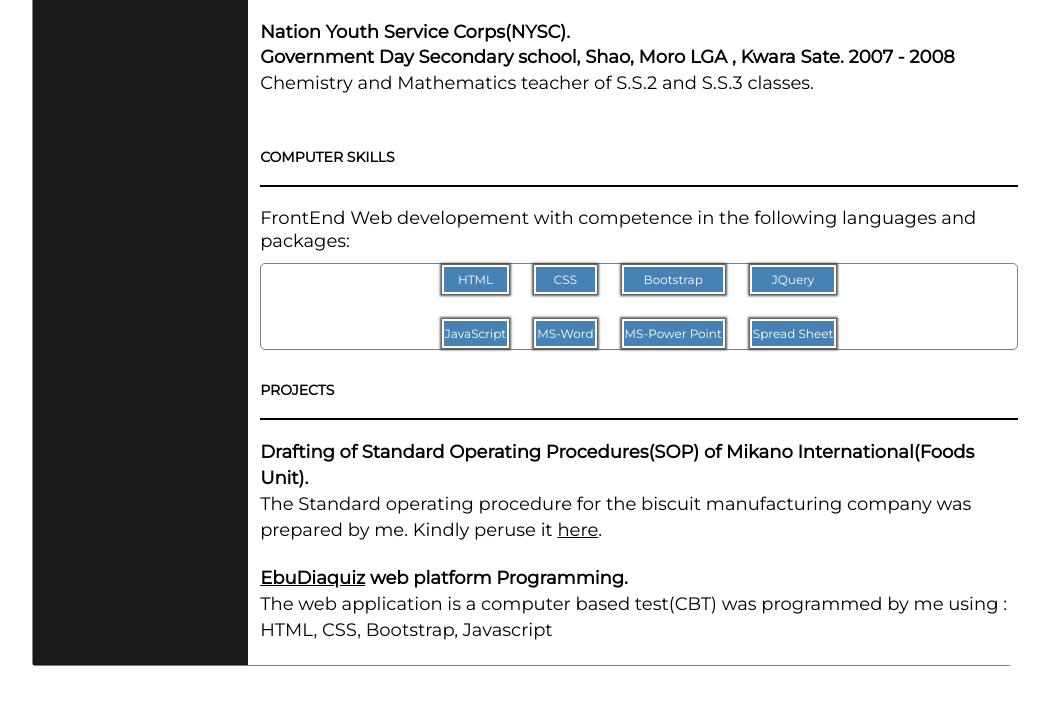
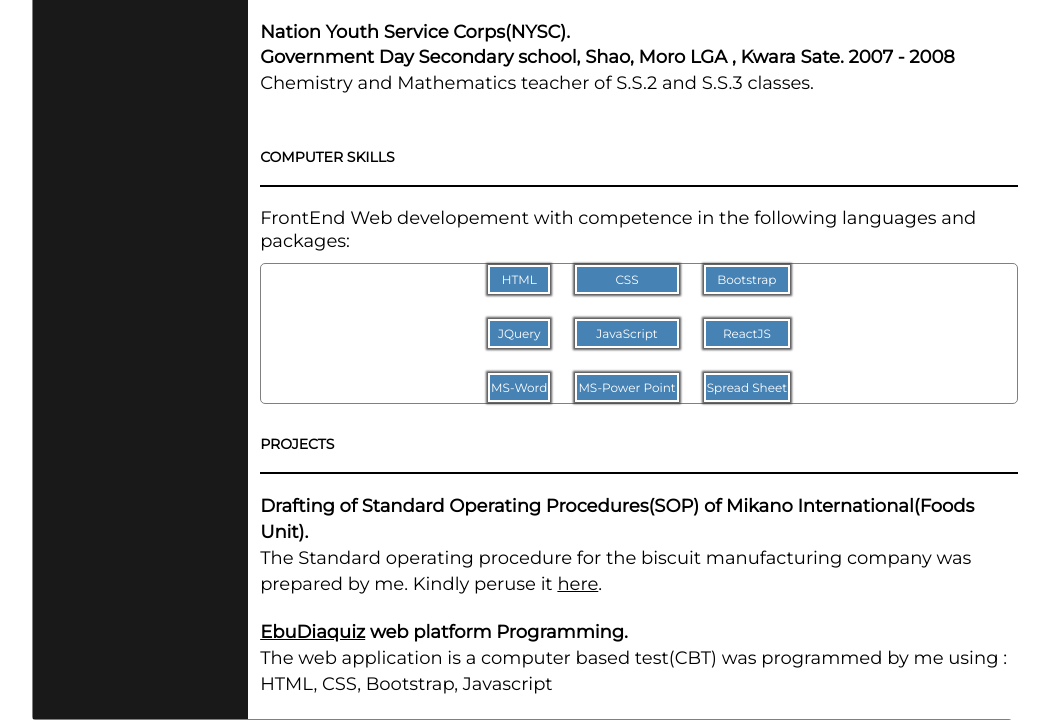
Before and after one commit to ketuojorle/martinsprofile, a plain HTML site: page index.html in a window 1280 px wide. Shown: the part 1067-1787 px from the top of the page, without its empty margins (118-1167 px from the left). Before the commit the page ends 1733 px from the top, so only its background shows below. Drawn offline with nearby package versions, Linux system fonts and the light colour scheme; a web font is replaced by a local one.

Commit message:
adding more skills

```diff
--- a/cv.css
+++ b/cv.css
@@ -106,7 +106,6 @@ hr{border:1px solid black;
 
                                       .skills-info{
                                                    gap:25px;
-                                                   grid-template-columns: auto auto auto auto;
                                                    }
                                                 }
 
@@ -124,12 +123,11 @@ hr{border:1px solid black;
 
                         .skills-info{
                                       gap:25px;
-                                      grid-template-columns: auto auto auto auto;
+
                                       }
                                          }
                                          @media only screen and (max-width :600px){  /*FOR SMALL SCREEN PHONES */
                                           h5.name{font-size: 17px;}
                                           p.email{font-size: 7px;}
 
-                                          .spredsht{grid-column: 2/span 2;}
                                           }
--- a/index.html
+++ b/index.html
@@ -103,6 +103,7 @@
                              <button>Bootstrap</button>
                              <button>JQuery</button>
                              <button>JavaScript</button>
+                             <button>ReactJS</button>
                              <button>MS-Word</button>
                              <button>MS-Power Point</button>
                              <button class="spredsht">Spread Sheet</button>
```
